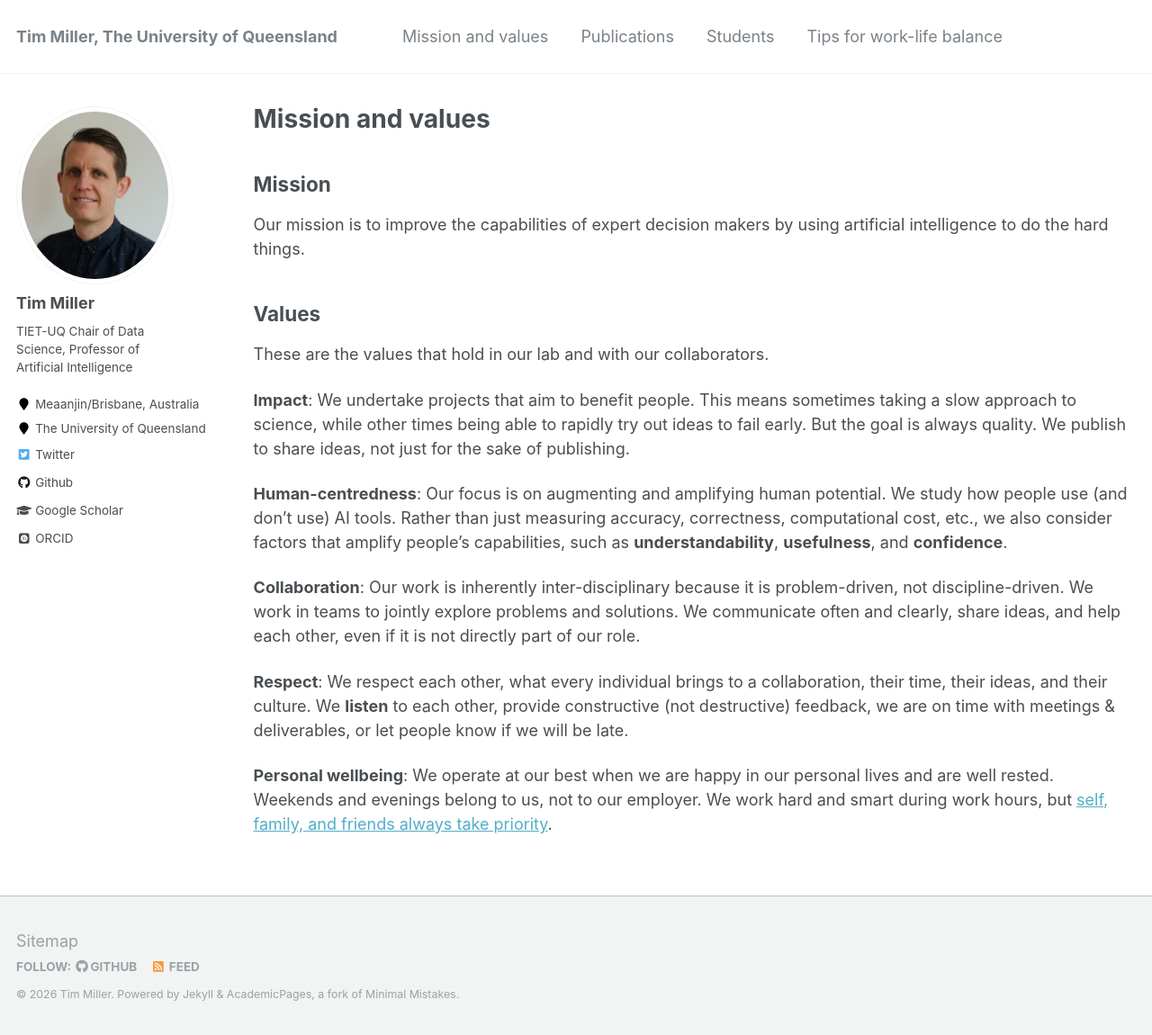
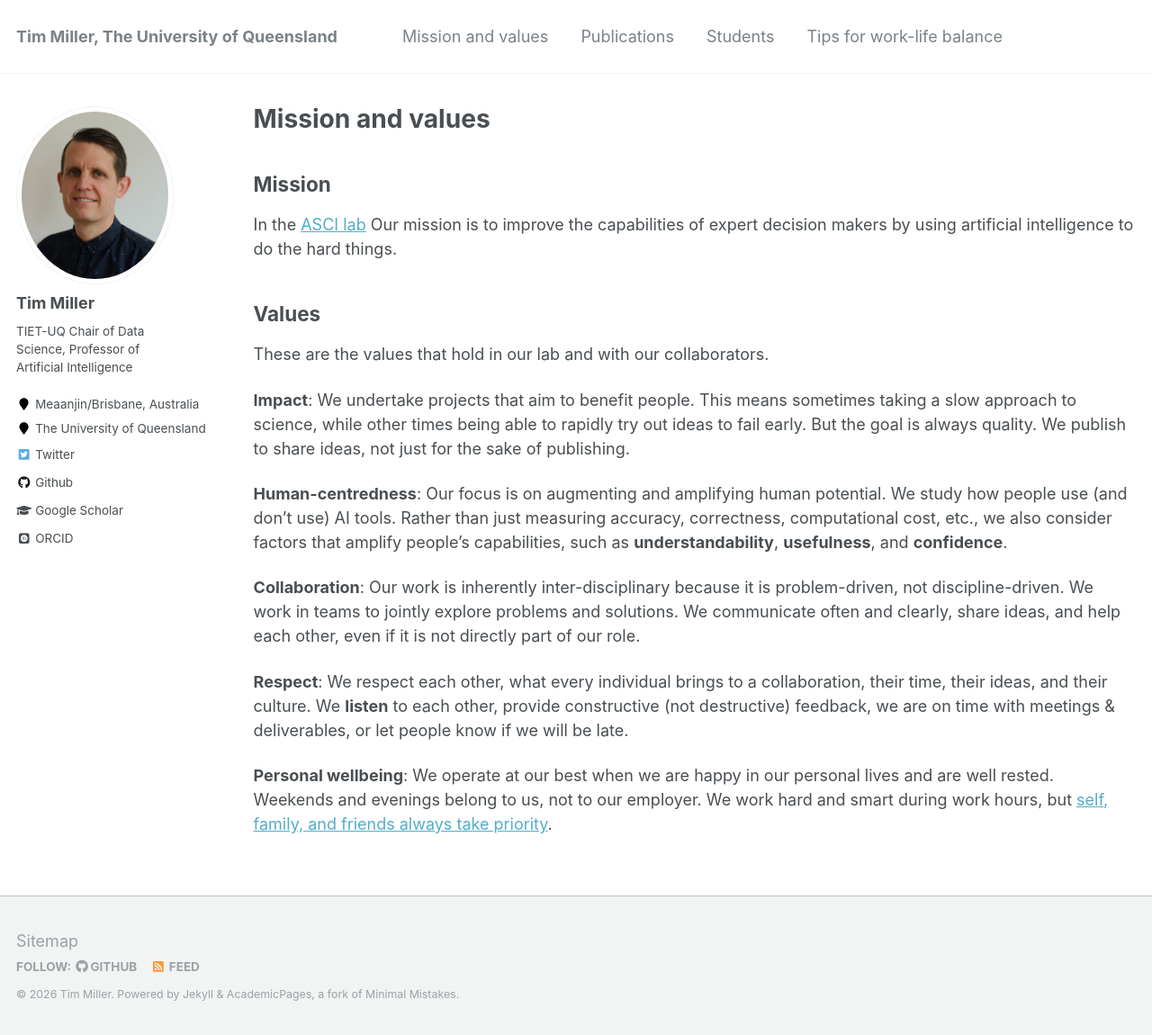
Before and after one commit to uqtmiller/uqtmiller.github.io, a Jekyll site: the page built from _pages/mission_and_values.md, in a window 1280 px wide and 1150 px high. Shown: the whole window at 90% size. Built offline with Jekyll 4.4.1, drawn with Linux system fonts in a browser that asks for light colours; some web fonts are replaced.

Commit message:
Modify mission statement to reference ASCI lab
Updated mission statement to include a reference to the ASCI lab.

```diff
--- a/_pages/mission_and_values.md
+++ b/_pages/mission_and_values.md
@@ -7,7 +7,7 @@
 
 ## Mission
 
-Our mission is to improve the capabilities of expert decision makers by using artificial intelligence to do the hard things.
+In the [ASCI lab](https://uqasci.github.io/) Our mission is to improve the capabilities of expert decision makers by using artificial intelligence to do the hard things.
 
 
 ## Values
```
